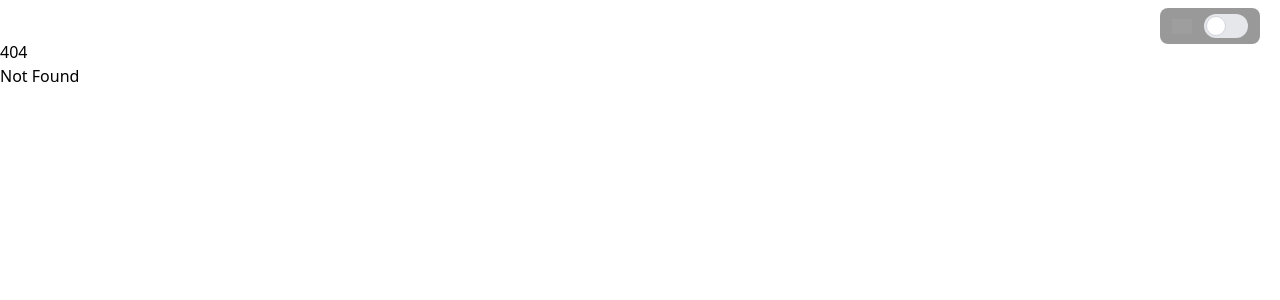
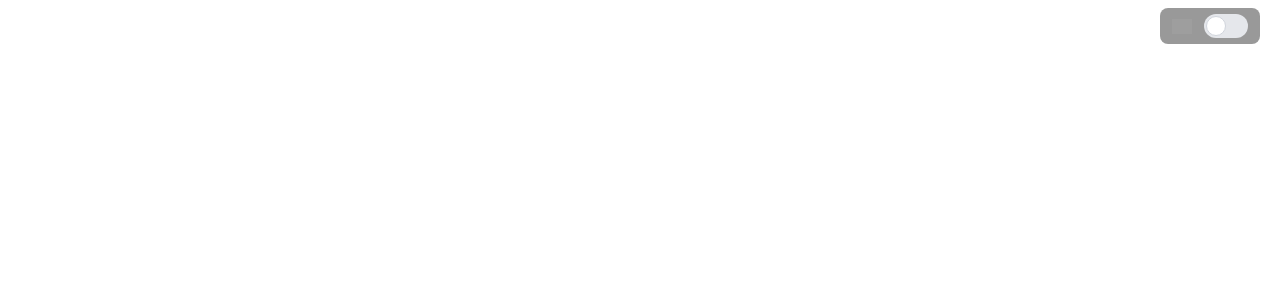
Before and after one commit to Misiolol/Spotted-svelte, a SvelteKit app: page /mod/list in a window 1280 px wide. Before the commit this address had no page. Shown: the top 300 px of the page. Built offline with nearby package versions, Linux system fonts and the light colour scheme; grey boxes are pictures that could not be loaded.

Commit message:
added mod/list, data loading not working properly

```diff
--- a/package.json
+++ b/package.json
@@ -12,6 +12,8 @@
 		"lint": "prettier --check ."
 	},
 	"devDependencies": {
+		"@skeletonlabs/skeleton": "^2.11.0",
+		"@skeletonlabs/tw-plugin": "^0.4.1",
 		"@sveltejs/adapter-auto": "^4.0.0",
 		"@sveltejs/kit": "^2.16.0",
 		"@sveltejs/vite-plugin-svelte": "^5.0.0",
@@ -22,5 +24,8 @@
 		"svelte": "^5.0.0",
 		"tailwindcss": "^4.0.0",
 		"vite": "^6.0.0"
+	},
+	"dependencies": {
+		"tailgrids": "^2.2.7"
 	}
 }
--- a/src/components/textarea.svelte
+++ b/src/components/textarea.svelte
@@ -1,11 +1,23 @@
 <script>
     import { theme } from "../stores";
+    import { telle } from "../stores";
+    let currentTell = ''
+    let error = true;
+    function addTell(){
+        error = false;
+        if(!currentTell){
+            error = true;
+        }
+        telle.update(items => [...items, currentTell]);
+        console.log({$telle})
+        currentTell = "";
+    }
 </script>
 
 <div class="message-box" class:light-message={!$theme} class:dark-message={$theme}>
     <form class="form-container">
-        <textarea id="message" rows="4" placeholder="Text"></textarea>
-        <button type="button" class="btn-send" class:light-btn={!$theme} class:dark-btn={$theme}>Wyślij</button>
+        <textarea bind:value={currentTell} id="message" rows="4" placeholder="Text"></textarea>
+        <button onclick={addTell} type="button" class="btn-send" class:light-btn={!$theme} class:dark-btn={$theme}>Wyślij</button>
     </form>
 </div>
 
--- /dev/null
+++ b/src/routes/mod/list/+page.svelte
@@ -0,0 +1,56 @@
+<script>
+    import { theme } from "../../../stores";
+    import { telle } from "../../../stores";
+
+</script>
+
+<div class="wrapper" class:light-wrapper={!$theme} class:dark-wrapper={$theme}>
+    <main>
+        {#await $telle then data}
+            {#each data as tell}
+                <div class="tell" class:light-tell={!$theme} class:dark-tell={$theme}>
+                    {tell}
+                </div>
+            {/each}
+        {/await}
+
+    </main>
+</div>
+
+
+
+<style>
+    .wrapper{
+        height: calc(100vh - 40px); /* Subtract header height (40px) */
+        width: 100vw;
+        display: flex;
+        flex-direction: column;
+        transition: all .2s ease-in-out;
+        overflow: hidden; /* Prevent overflow */
+        background-color: red;
+        align-items: center;
+        justify-content: center;
+    }
+
+    .light-wrapper {
+        background: white;
+    }
+
+    .dark-wrapper {
+        background: #040F16;
+    }
+
+    .light-tell {
+        color: black;
+    }
+
+    .dark-tell {
+        color: white;
+    }
+
+    .tell{
+        transition: all .2s ease-in-out;
+        border-left:1px solid cyan;
+        padding:4px;
+    }
+</style>
--- a/src/stores.js
+++ b/src/stores.js
@@ -1,3 +1,4 @@
 import {writable} from 'svelte/store';
 
 export const theme = writable(false);
+export let telle = writable([]);
```
Also changed, not shown: 1 other file (tests, documents, lock files or other folders).
